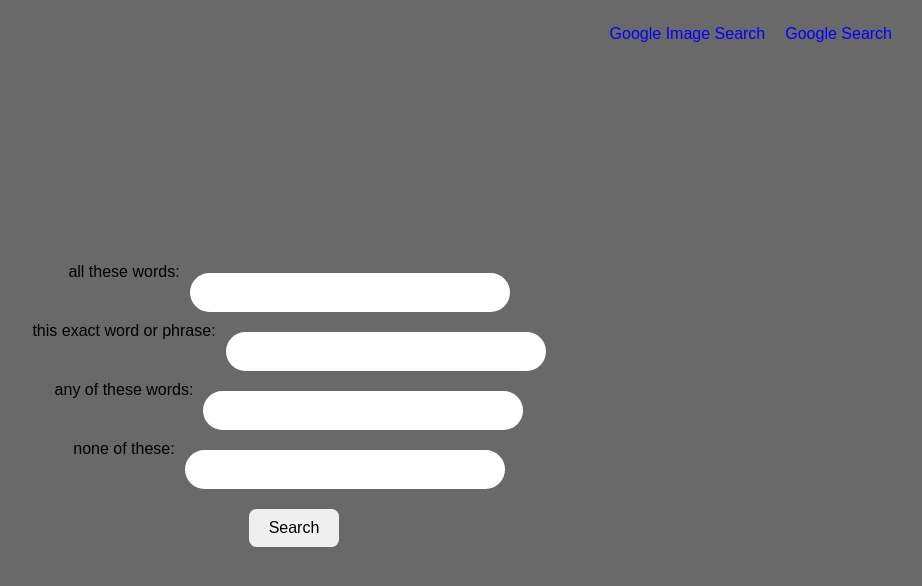
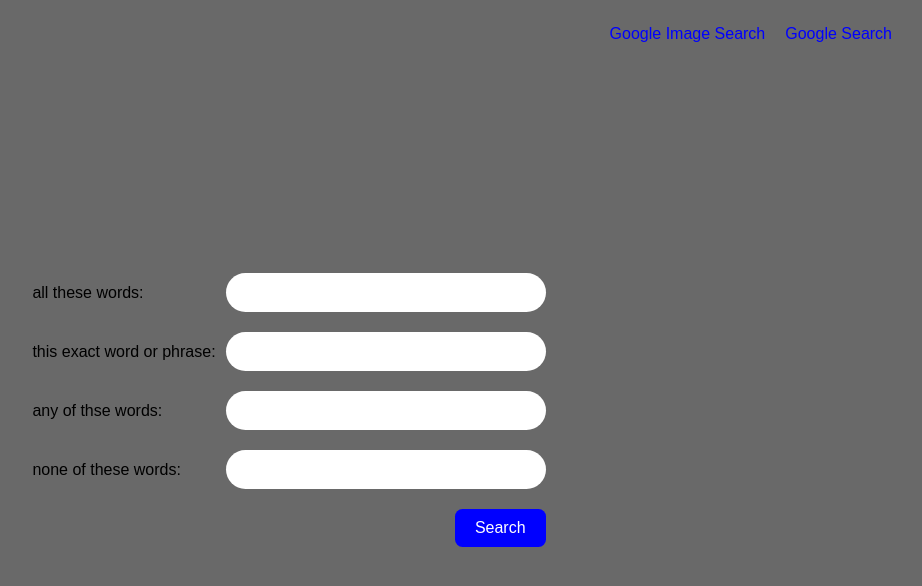
Before and after one commit to bsmithcs/google-search, a plain HTML site: page advanced-search.html in a window 1280 px wide. Shown: the whole page, without its empty margins (346-1268 px from the left). Drawn offline with Linux system fonts and the light colour scheme.

Commit message:
Finished basics

```diff
--- a/advanced-search.html
+++ b/advanced-search.html
@@ -10,12 +10,30 @@
             <a href="index.html">Google Search</a>
         </div>
         <div id="mid">
-            <form id="search-form" action="https://www.google.com/advanced_search">
-                <span>all these words:<input type="text" name="as_q"></span>
-                <span>this exact word or phrase:<input type="text" name="as_epq"></span>
-                <span>any of these words:<input type="text" name="as_oq"></span>
-                <span>none of these:<input type="text" name="as_eq"></span>
-                <input type="submit" value="Search">
+            <form id="search-form" action="https://www.google.com/search">
+                <div class="advanced-fields">
+                    <label for="as_q">all these words:</label>
+                    <input type="text" name="as_q">
+                </div>
+                <div class="advanced-fields">
+                    <label for="as_epq">this exact word or phrase:</label>
+                    <input type="text" name="as_epq">
+                </div>
+
+                <div class="advanced-fields">
+                    <label for="as_oq">any of thse words:</label>
+                    <input type="text" name="as_oq">
+                </div>
+
+                <div class="advanced-fields">
+                    <label for="as_eq">none of these words:</label>
+                    <input type="text" name="as_eq">
+                </div>
+
+                <div id="advanced-search-button">
+                    <input type="submit" value="Search">
+                </div>
+
             </form>
         </div>
         <div id="bottom">
--- a/styles.css
+++ b/styles.css
@@ -11,10 +11,6 @@ body {
     width: 100vw;
     font-family:Arial, Helvetica, sans-serif;
     background-color: dimgray;
-}
-
-#search-form {
-    padding: 10px;
 }
 
 #top {
@@ -65,9 +61,23 @@ input[type="submit"] {
     padding:10px 20px;
 }
 
-#search-form span {
+.advanced-fields {
     display: flex;
+    align-items: center;
     justify-content: space-between;
+    width: 100%;
+}
+
+#advanced-search-button {
+    display: flex;
+    justify-content: flex-end;
+    width: 100%;
+}
+
+#advanced-search-button input {
+    width: fit-content;
+    background-color: blue;
+    color: white;
 }
 
 #bottom {
```
Also changed, not shown: index.html (+4 -1 lines).
